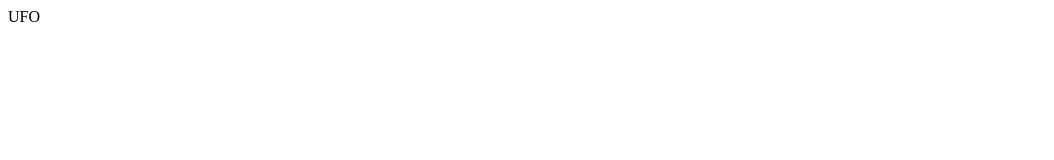
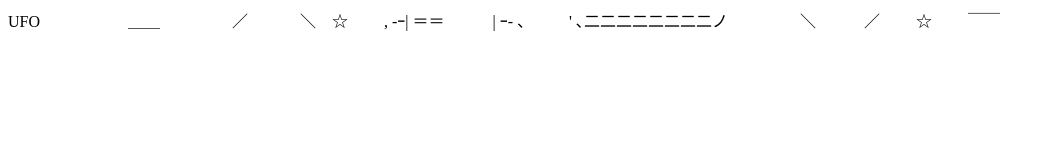
Before and after one commit to Kokiyutos/rdl_test, a plain HTML site: page index.html in a window 1280 px wide. Shown: the whole page, without its empty margins (0-1054 px from the left). Drawn offline with Linux system fonts and the light colour scheme.

Commit message:
Update index.html
かわいいでしょ

```diff
--- a/index.html
+++ b/index.html
@@ -6,5 +6,11 @@
     </head>
     <body>
         UFO
+        ‌　　　　　    ＿＿
+ 　　　　 ／　　　 ＼　☆
+ 　　,  -ｰ|  ＝＝　　　| ｰ- 、
+　　' ､二二二二二二二二ノ
+　　　　  ＼　　　／
+　　☆　　    ￣￣
     </body>
 </html>
```
